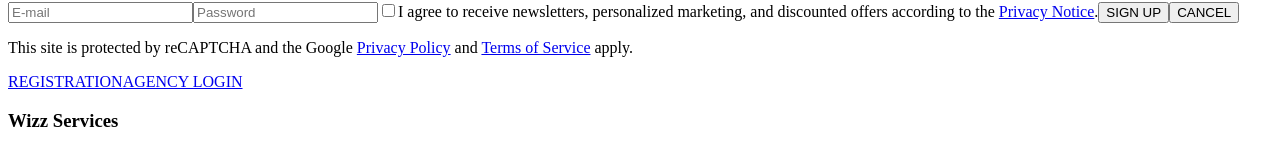
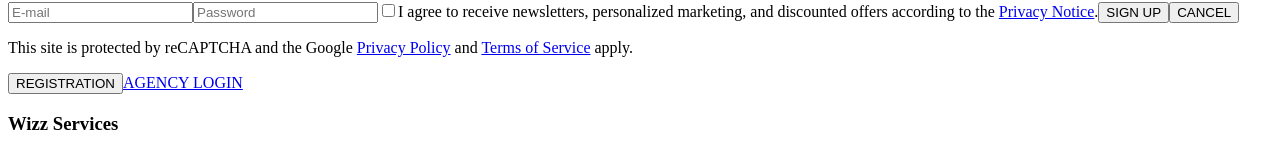
Before and after one commit to elsaferati/Lab2-Part2, a React (Create React App) app in the folder travelagency/frontend/: page /signup in a window 1280 px wide. Shown: the part 462-612 px from the top of the page. Built offline with nearby package versions, Linux system fonts and the light colour scheme.

Commit message:
made more changes

```diff
--- a/travelagency/frontend/src/App.js
+++ b/travelagency/frontend/src/App.js
@@ -4,10 +4,10 @@ import Header from './components/Header';
 import Home from './pages/Home';
 import Footer from './components/Footer';
 import SignUp from './components/SignUp';
+import Register from './components/Register';
 import HelpCenter from './pages/HelpCenter';
 import CheckInBooking from './pages/CheckInBooking';
 import Services from './pages/Services';
-import Register from './components/Register';
 
 
 function App() {
@@ -28,9 +28,18 @@ function App() {
         </main>
         <Footer />
         {showSignUp && (
-        <SignUp onClose={() => setShowSignUp(false)} />
+        <SignUp
+          onClose={() => setShowSignUp(false)}
+          onRegisterClick={() => {
+            setShowSignUp(false);
+            setShowRegister(true);
+          }}
+        />
       )}
-      {showRegister && <Register onClose={() => setShowRegister(false)} />}
+
+      {showRegister && (
+        <Register onClose={() => setShowRegister(false)} />
+      )}
       </div>
     </Router>
   );
--- a/travelagency/frontend/src/components/SignUp.jsx
+++ b/travelagency/frontend/src/components/SignUp.jsx
@@ -1,6 +1,6 @@
 import React, { useState } from 'react';
 
-const SignUp = ({onClose}) => {
+const SignUp = ({onClose, onRegisterClick}) => {
   const [formData, setFormData] = useState({
     email: '',
     password: '',
@@ -82,9 +82,17 @@ const SignUp = ({onClose}) => {
           </p>
 
           <div className="flex justify-between text-sm mt-4">
-            <a href="#" className="text-pink-600 underline">REGISTRATION</a>
-            <a href="#" className="text-pink-600 underline">AGENCY LOGIN</a>
-          </div>
+  <button
+    type="button"
+    onClick={onRegisterClick}
+    className="text-pink-600 underline"
+  >
+    REGISTRATION
+  </button>
+
+  <a href="#" className="text-pink-600 underline">AGENCY LOGIN</a>
+</div>
+
         </form>
       </div>
     </div>
```
